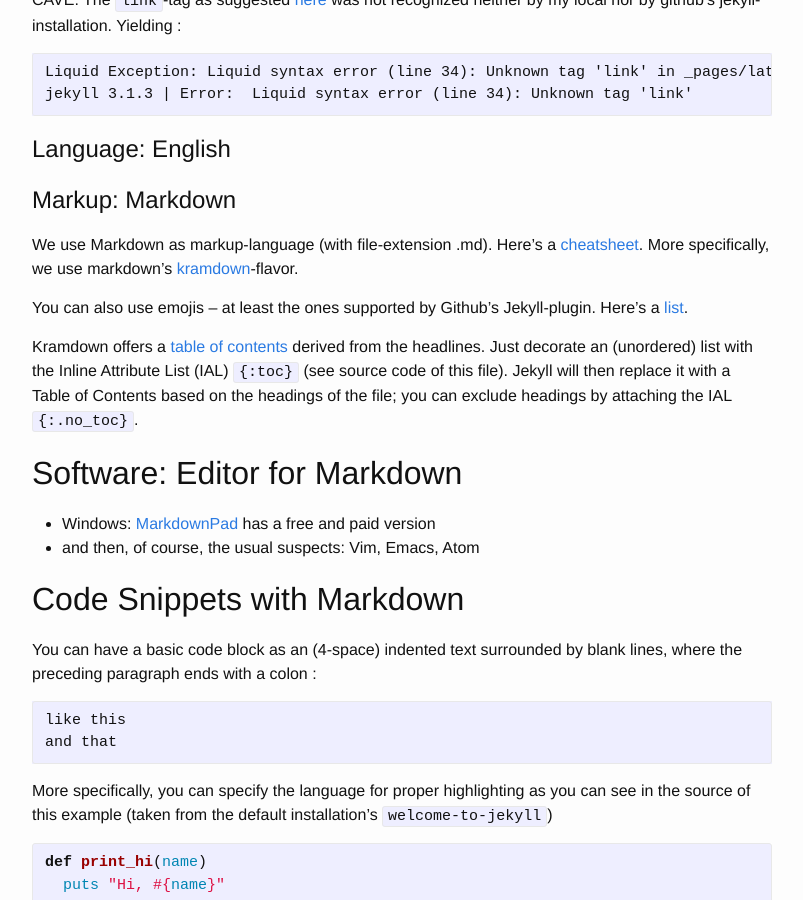
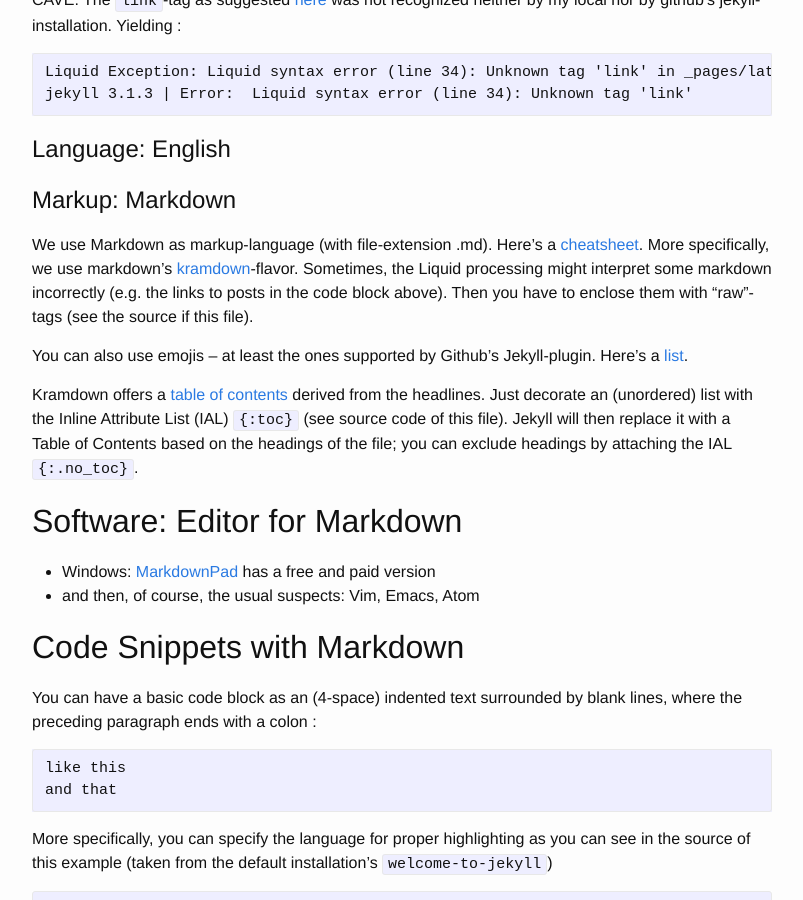
Before and after one commit to PGBBS/pgbbs.github.io, a Jekyll site: the page built from HOW-TO-CONTRIBUTE.md, in a window 1280 px wide and 900 px high, scrolled down 1807 px. Shown: the whole window, without its empty margins (238-1041 px from the left). Built offline with Jekyll 4.4.1, drawn with Linux system fonts in a browser that asks for light colours; emoji names are drawn with the system emoji font; our own code applies the rules of GitHub Pages for plain Markdown files.

Commit message:
not on liquid's raw-tag

```diff
--- a/HOW-TO-CONTRIBUTE.md
+++ b/HOW-TO-CONTRIBUTE.md
@@ -73,7 +73,10 @@ neither by my local nor by github's jekyll-installation. Yielding :
 We use Markdown as markup-language (with file-extension .md). Here's a
 [cheatsheet](https://github.com/adam-p/markdown-here/wiki/Markdown-Cheatsheet).
 More specifically, we use markdown's
-[kramdown](http://kramdown.gettalong.org/syntax.html)-flavor.
+[kramdown](http://kramdown.gettalong.org/syntax.html)-flavor. Sometimes,
+the Liquid processing might interpret some markdown incorrectly (e.g.
+the links to posts in the code block above). Then you have to enclose
+them with "raw"-tags (see the source if this file).
 
 You can also use emojis -- at least the ones supported by Github's
 Jekyll-plugin. Here's a [list](http://www.webpagefx.com/tools/emoji-cheat-sheet/).
```
